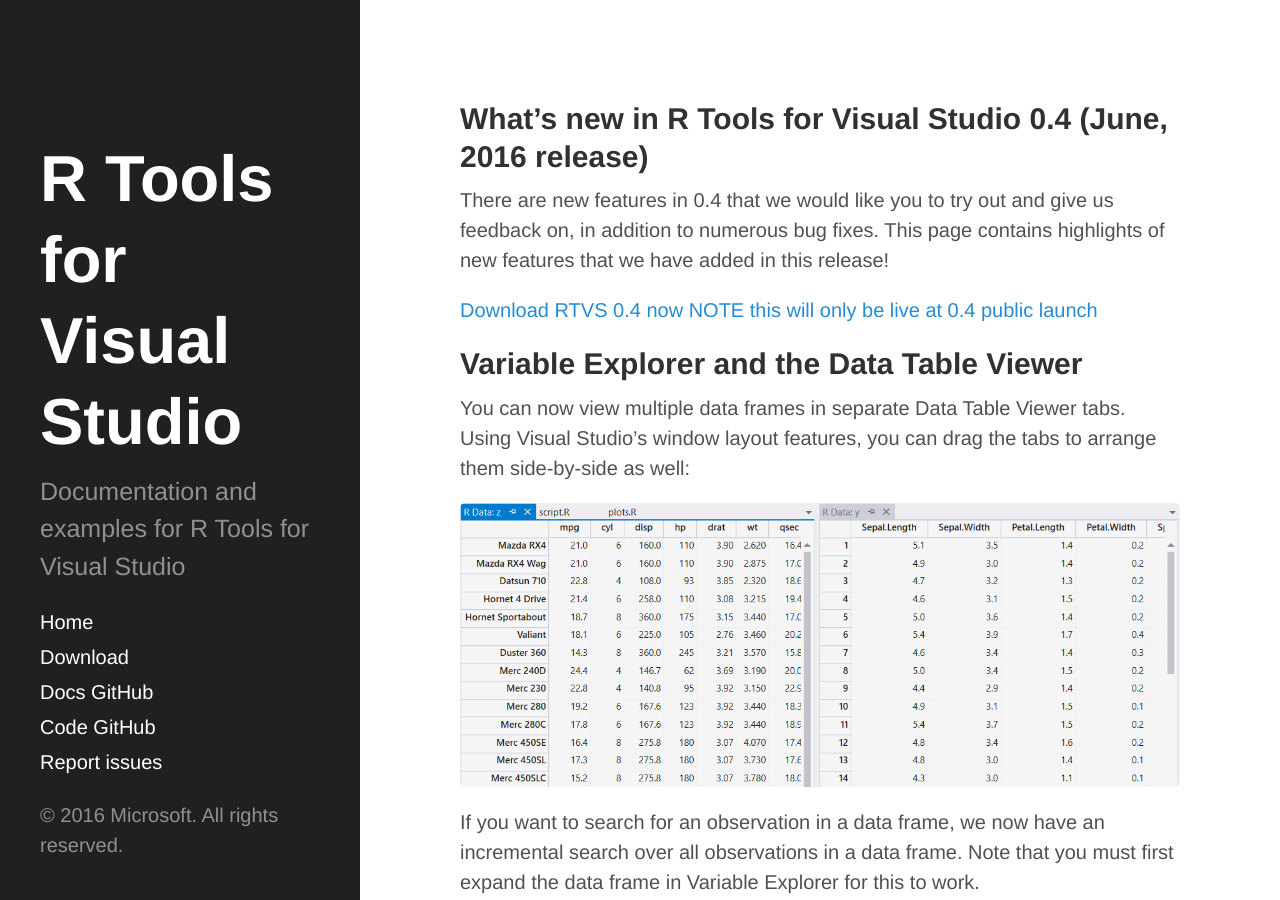
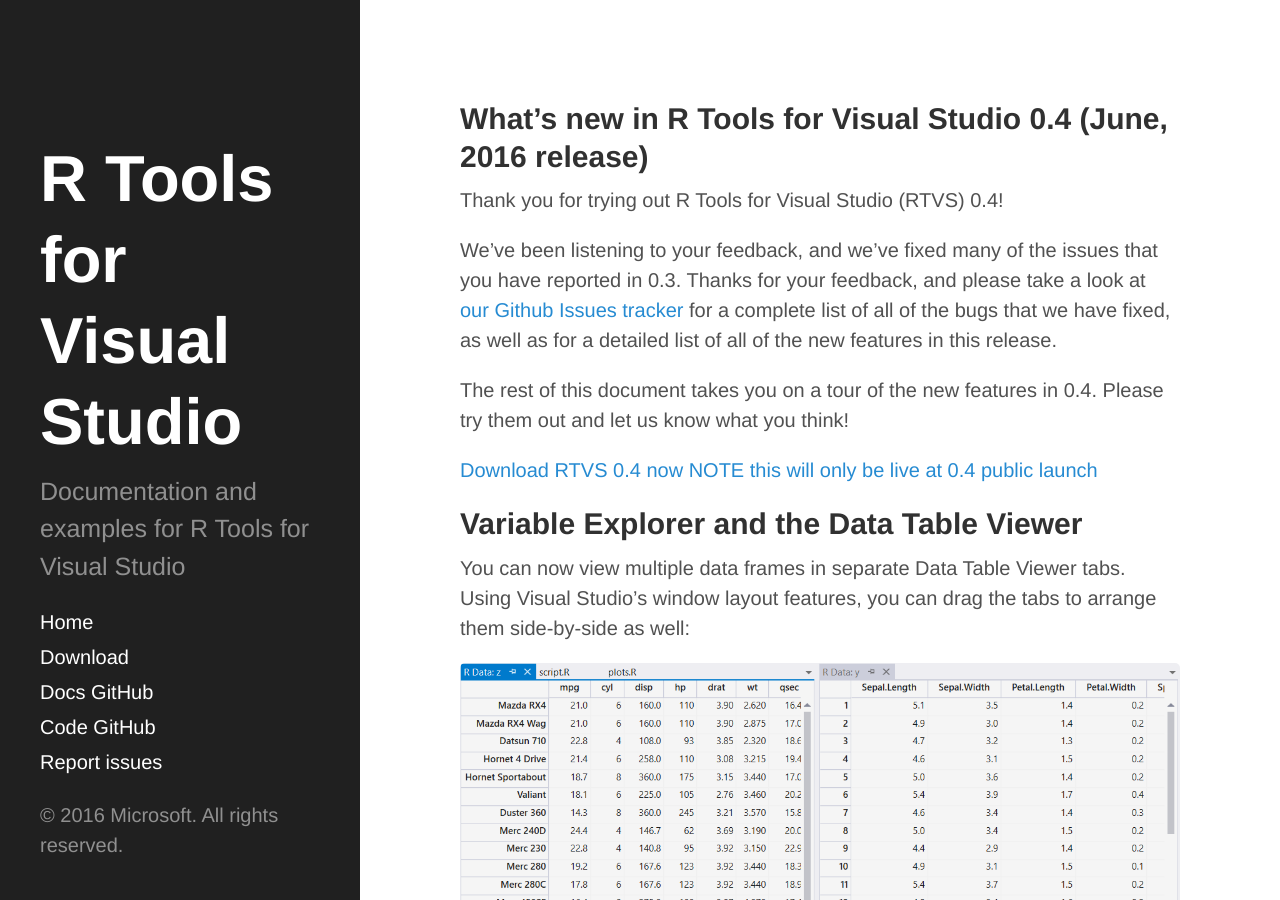
Before and after one commit to microsoft/RTVS-docs, a Jekyll site: the page built from new_for_04.md, in a window 1280 px wide and 900 px high. Built offline with Jekyll 4.4.1, drawn with Linux system fonts in a browser that asks for light colours; some of the changed text lies outside the part shown.

Commit message:
adding interactive snippets gif and rewriting introduction

```diff
--- a/new_for_04.md
+++ b/new_for_04.md
@@ -4,9 +4,16 @@
 
 ## What's new in R Tools for Visual Studio 0.4 (June, 2016 release)
 
-There are new features in 0.4 that we would like you to try out and give us
-feedback on, in addition to numerous bug fixes. This page contains highlights of
-new features that we have added in this release!
+Thank you for trying out R Tools for Visual Studio (RTVS) 0.4!
+
+We've been listening to your feedback, and we've fixed many of the issues that
+you have reported in 0.3. Thanks for your feedback, and please take a look at
+[our Github Issues tracker](https://github.com/Microsoft/RTVS/issues?utf8=%E2%9C%93&q=is%3Aclosed+milestone%3A%22Preview+0.4%22)
+for a complete list of all of the bugs that we have fixed, as well as for a
+detailed list of all of the new features in this release.
+
+The rest of this document takes you on a tour of the new features in 0.4. Please
+try them out and let us know what you think!
 
 [Download RTVS 0.4 now NOTE this will only be live at 0.4 public launch](http://)
 
@@ -157,9 +164,10 @@
 
 ![](media/04_working_directory.png)
 
-Code snippets now work in both the editor and the R Interactive Window:
+Code snippets now work in both the editor and the R Interactive Window. Below,
+I'm typing = and then pressing TAB to perform the completion.
 
-
+![](media/04_repl_snippets.gif)
 
 ## Plotting
 
```
Also changed, not shown: media/04_repl_snippets.gif (added).
